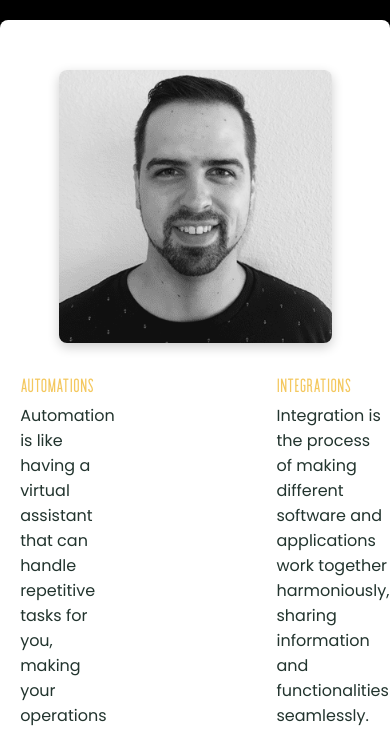
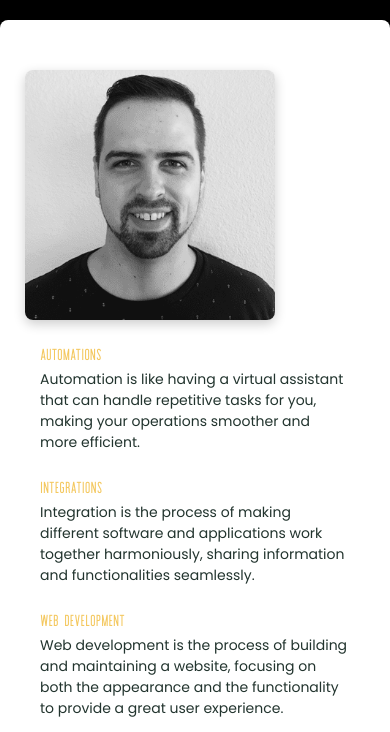
Before and after one commit to Jordan1022/goodly-subs, a React (Create React App) app: page / in a window 390 px wide. Shown: the part 812-1544 px from the top of the page. Built offline with nearby package versions, Linux system fonts and the light colour scheme.

Commit message:
adjusted responsiveness

```diff
--- a/src/AboutMeSection.js
+++ b/src/AboutMeSection.js
@@ -20,35 +20,66 @@ const AboutMeWrapper = styled.div`
 
 const ImageOfMe = styled.img`
   width: 350px;
+  max-height: 350px; /* Limit the height to prevent squishing */
+  object-fit: cover; /* Adjusts the image to cover the area without distortion */
   border-radius: 8px;
   margin: 25px 10px 25px 10px;
   box-shadow: 0 4px 12px rgba(0, 0, 0, 0.2);
+  margin: auto auto auto 25px;
+
+  @media (max-width: 1100px) {
+    width: 300px;
+  }
 
   @media (max-width: 780px) {
+    width: 250px;
     margin-top: 50px;
-    width: 70%;
-    height: 70%;
   }
 `;
 
 const MainPointsWrapper = styled.div`
   display: flex;
-  justify-content: space-between;
-  margin: auto 20px;
+  flex-direction: column;
+  margin: 20px;
   padding: 0 20px;
+
+  @media (min-width: 781px) and (max-width: 1099px) {
+    flex-direction: column;
+  }
+
+  @media (min-width: 1100px) {
+    flex-direction: row;
+  }
 `;
 
 const Column = styled.div`
   display: flex;
   flex-direction: column;
-  width: 95%;  /* You can adjust this value for better spacing */
+  width: 100%;
+
+  margin: 0 auto;
+
+  @media (min-width: 1100px) {
+
+    max-width: none;
+    margin: 0;
+  }
 `;
 
 const Row = styled.div`
   display: flex;
-  flex-direction: row;
-  width: 100%;
+  flex-direction: column;
+  margin-bottom: 20px;
+  gap: 20px; /* Add a gap property to maintain some space between columns */
+
+  @media (min-width: 1100px) {
+    flex-direction: row;
+    justify-content: space-between;
+  }
 `;
+
+
+
 
 const Icon = styled.i`
   font-size: 24px;
@@ -57,18 +88,27 @@ const Icon = styled.i`
 `;
 
 const PointText = styled.p`
-  font-size: 1.2rem;
+  font-size: 1rem;
   line-height: 1.8;
   color: #F4C85F;
   margin: 0;
   font-family: Knoxville;
+
+  @media (min-width: 781px) {
+    font-size: 1.2rem;
+  }
 `;
 
 const SubPoint = styled.p`
-  font-size: 1rem;
+  font-size: 0.875rem;
   color: #22342E;
   margin: 0;
+
+  @media (min-width: 781px) {
+    font-size: 1rem;
+  }
 `;
+
 
 const AboutMeSection = () => {
   return (
@@ -79,7 +119,7 @@ const AboutMeSection = () => {
 
         <Column>
           <Row>
-            <Column style={{ marginRight: '10em' }}>
+            <Column >
               <PointText>AUTOMATIONS</PointText>
               <SubPoint>Automation is like having a virtual assistant that can handle repetitive tasks for you, making your operations smoother and more efficient.</SubPoint>
             </Column>
@@ -89,7 +129,7 @@ const AboutMeSection = () => {
             </Column>
           </Row>
           <Row>
-            <Column style={{ marginRight: '10em' }}>
+            <Column>
               <PointText>WEB DEVELOPMENT</PointText>
               <SubPoint>Web development is the process of building and maintaining a website, focusing on both the appearance and the functionality to provide a great user experience.</SubPoint>
             </Column>
```
